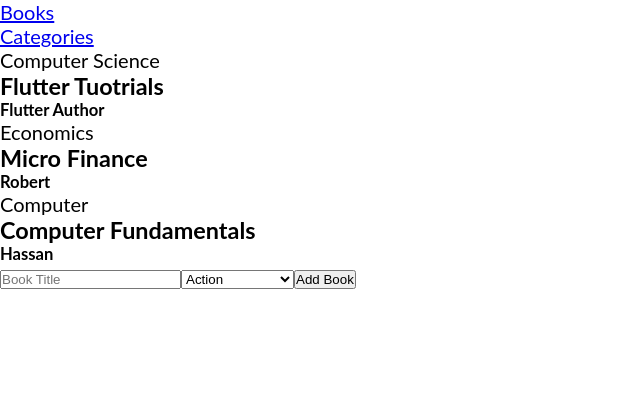
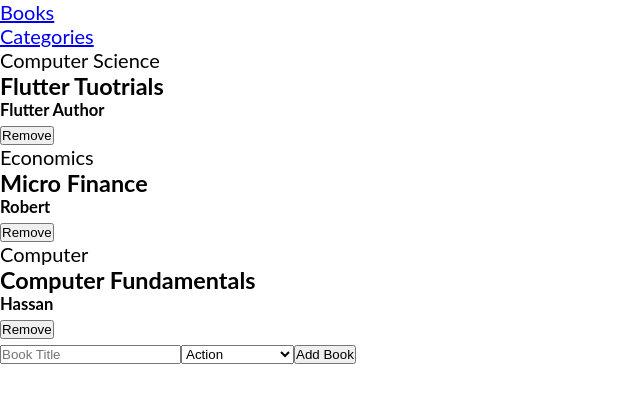
Before and after one commit to miftah1991/book-store, a React (Create React App) app: page / in a window 1280 px wide. Shown: the top 402 px of the page, without its empty margins (0-640 px from the left). Built offline with nearby package versions, Linux system fonts and the light colour scheme.

Commit message:
Fix linters

```diff
--- a/src/components/BookItem.jsx
+++ b/src/components/BookItem.jsx
@@ -6,6 +6,7 @@ const BookItem = ({ title, author, category }) => (
     <span>{category}</span>
     <h3>{title}</h3>
     <h5>{author}</h5>
+    <button type="button">Remove</button>
   </li>
 );
 
--- a/src/index.js
+++ b/src/index.js
@@ -8,5 +8,5 @@ ReactDOM.render(
   <BrowserRouter>
     <App />
   </BrowserRouter>,
-  document.getElementById('root')
+  document.getElementById('root'),
 );
```
